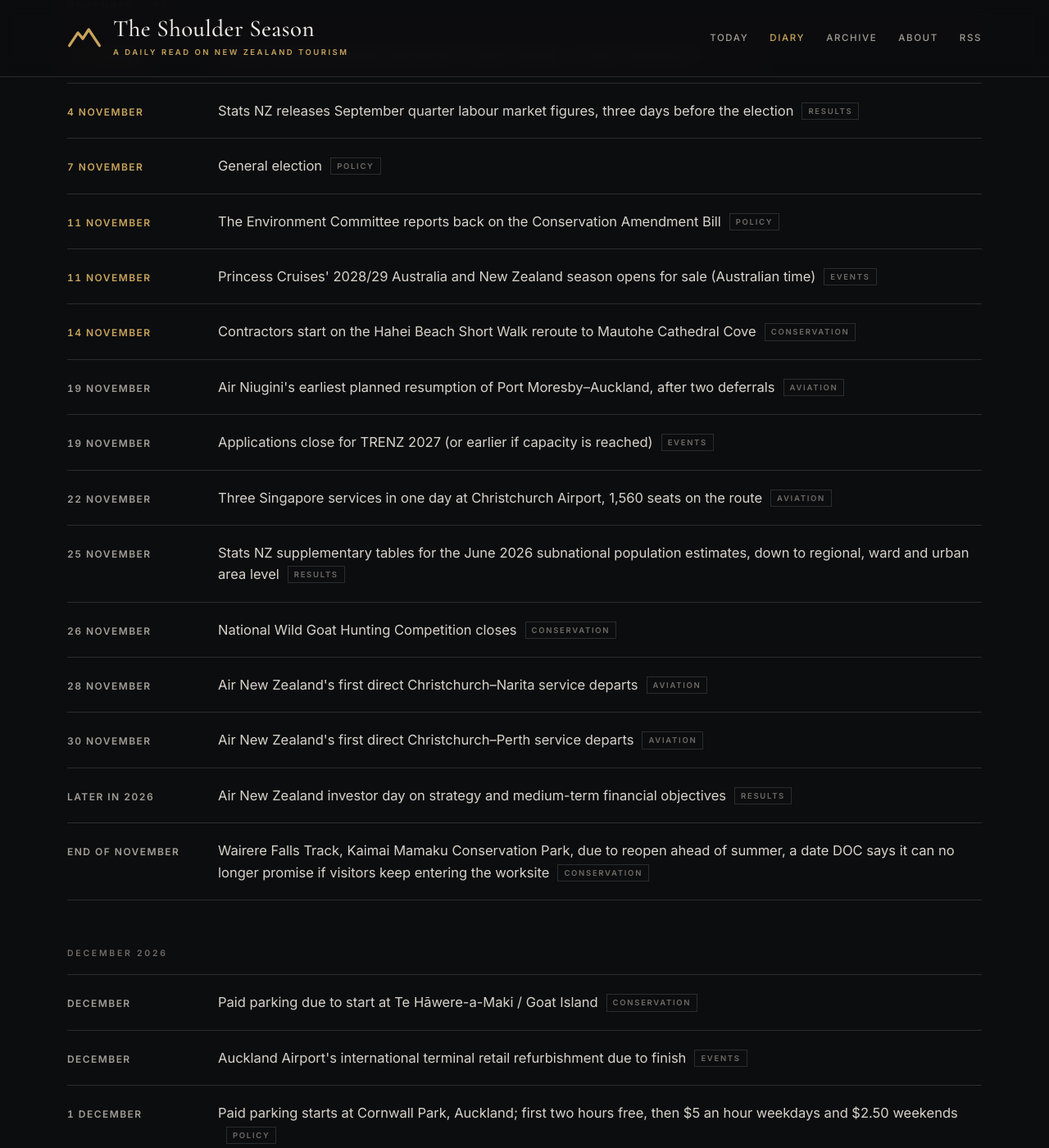
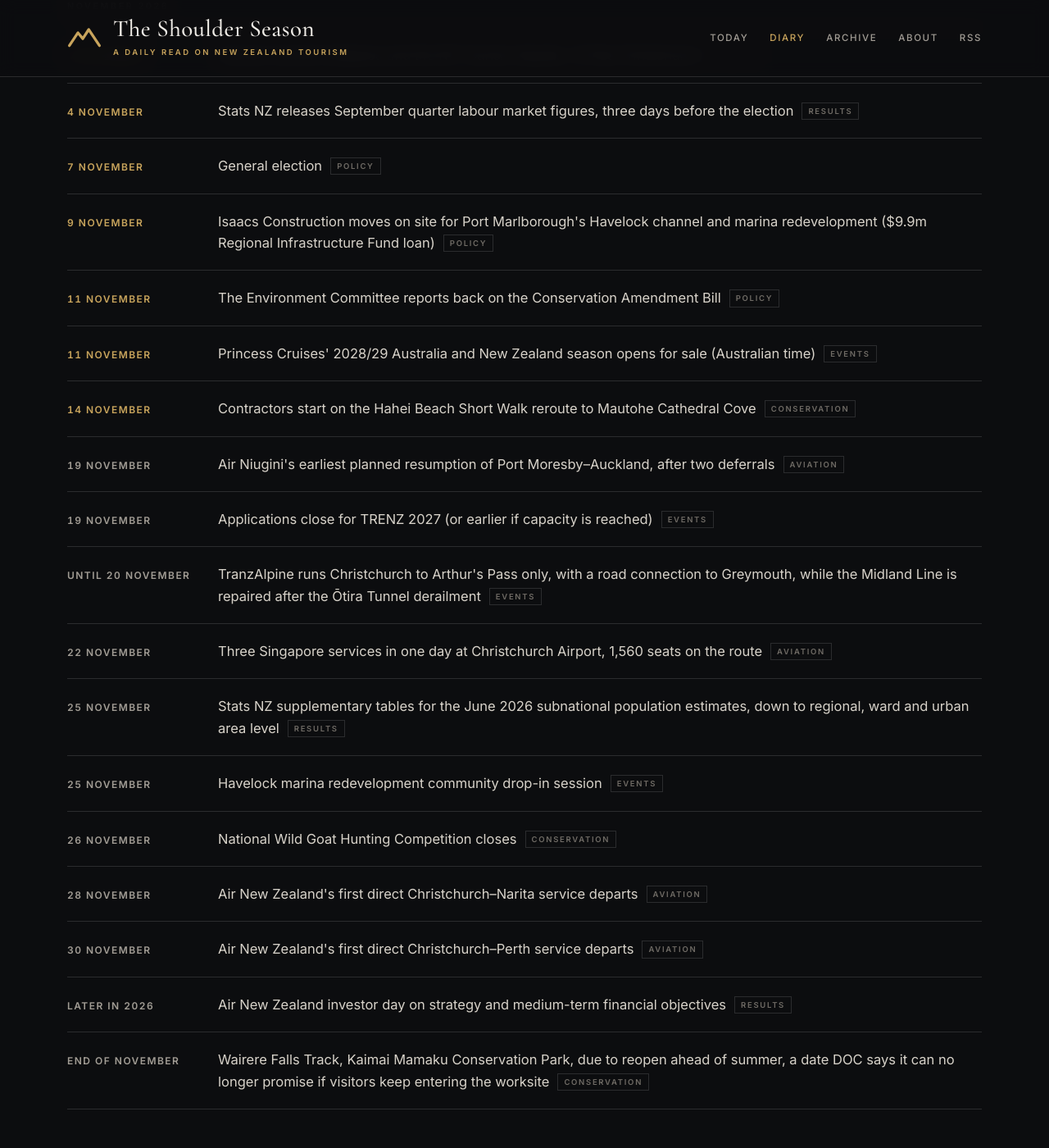
Before and after one commit to CTOverlord/shoulder-season, a Jekyll site: the page built from diary.html, in a window 1280 px wide and 1400 px high, scrolled down 489 px. Shown: the whole window at 82% size. Built offline with Jekyll 4.4.1, drawn with Linux system fonts in a browser that asks for light colours; some of the changed text lies outside the part shown.

Commit message:
The Shoulder Season: 5 November 2026 briefing

```diff
--- a/_data/diary.yml
+++ b/_data/diary.yml
@@ -857,3 +857,21 @@
   display: Waitangi weekend 2027
   text: User-pays charges ($1.50 an entry via the Penny app) due at 33 Mackenzie District toilet facilities, starting with Fairlie, Burkes Pass, Tekapo, Pukaki and Twizel
   tag: Policy
+
+- date: 2026-11-09
+  text: Isaacs Construction moves on site for Port Marlborough's Havelock channel and marina redevelopment ($9.9m Regional Infrastructure Fund loan)
+  tag: Policy
+
+- date: 2026-11-20
+  display: Until 20 November
+  text: TranzAlpine runs Christchurch to Arthur's Pass only, with a road connection to Greymouth, while the Midland Line is repaired after the Ōtira Tunnel derailment
+  tag: Events
+
+- date: 2026-11-25
+  text: Havelock marina redevelopment community drop-in session
+  tag: Events
+
+- date: 2027-12-01
+  display: End of 2027
+  text: Havelock channel reinstatement and marina redevelopment due for completion
+  tag: Policy
```
Also changed, not shown: _posts/2026-11-05-realnz-supreme-again-tranzalpine-cut-short.md (added, +82 -0 lines).
